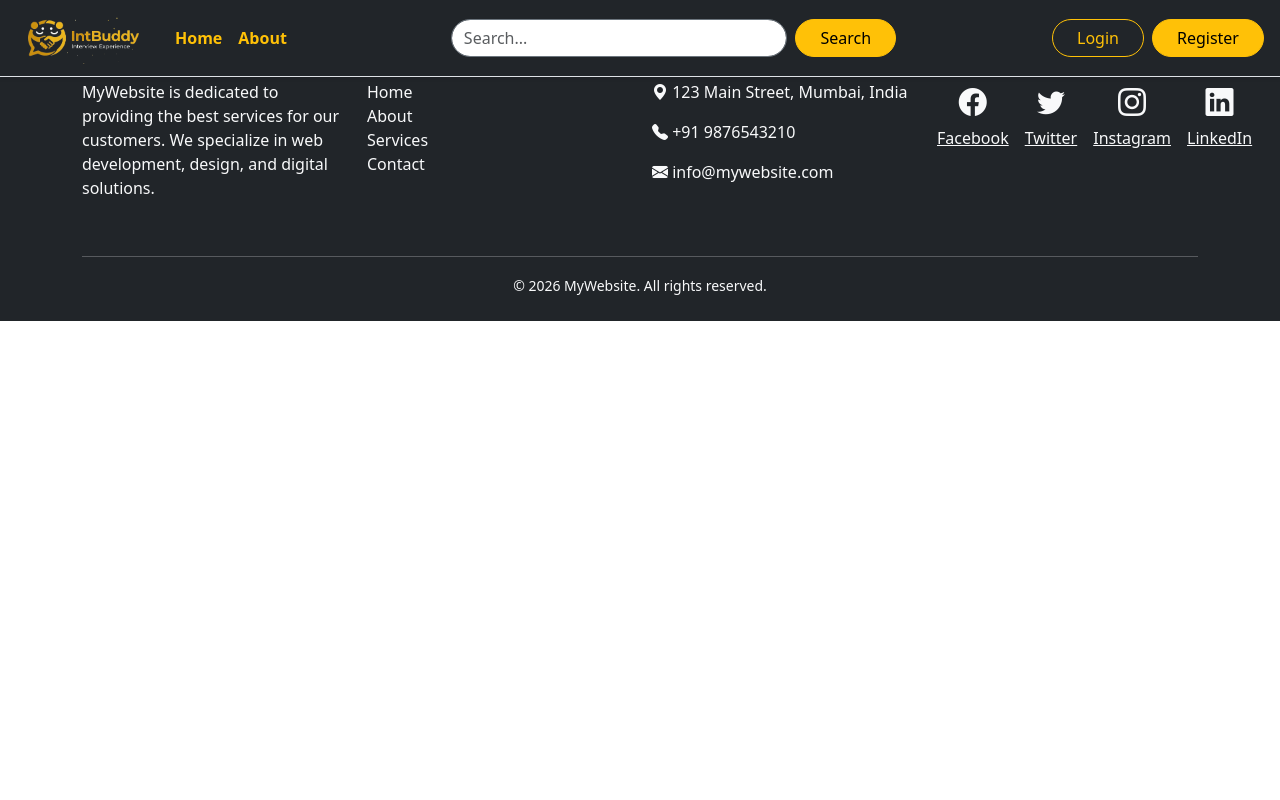
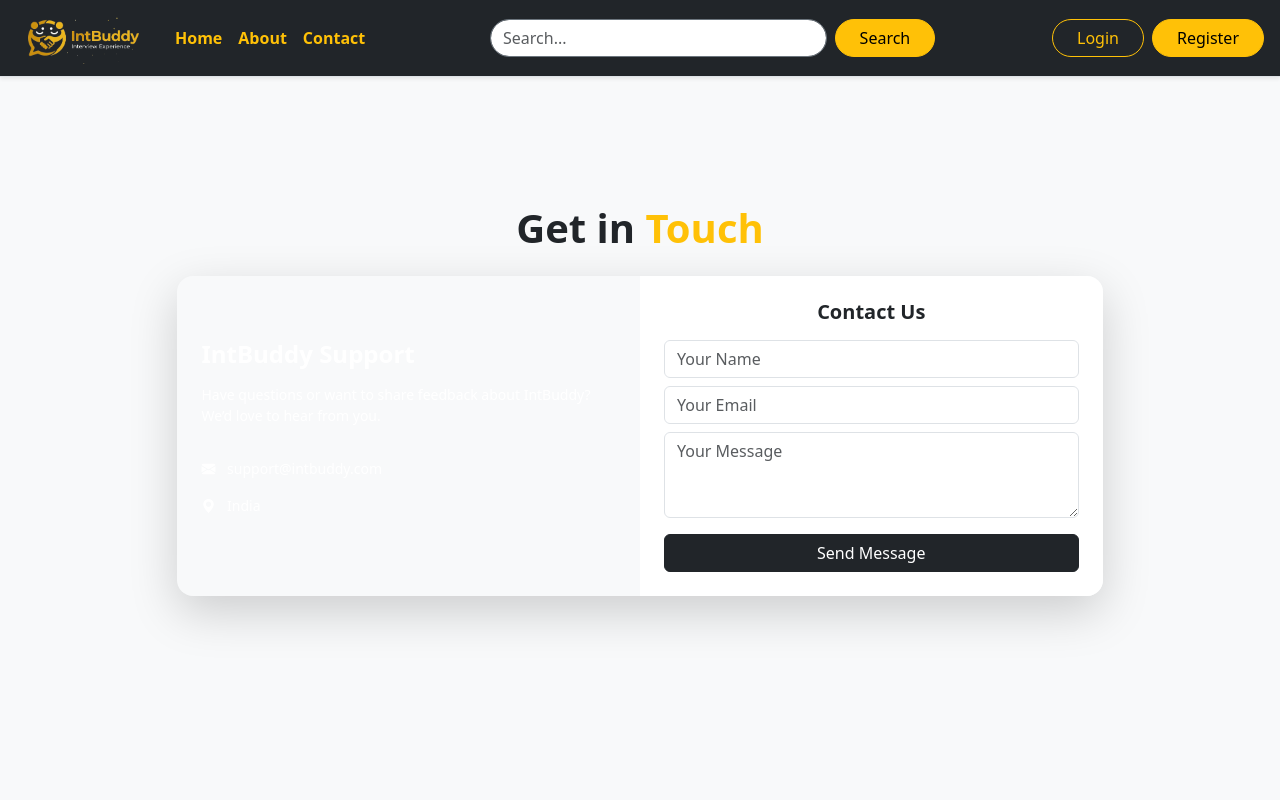
Before and after one commit to N-1218/IntBuddy_Frontend, a React (Vite) app: page /Contact in a window 1280 px wide. Shown: the top 800 px of the page. Built offline with nearby package versions, Linux system fonts and the light colour scheme.

Commit message:
frontend

```diff
--- a/src/App.jsx
+++ b/src/App.jsx
@@ -9,6 +9,7 @@ import About from "./Components/About";
 import Footer from "./Components/Footer";
 import Benefits from "./Components/Benefit";
 import ExperianceForm from "./Components/ExperianceFrom";
+import Contact from "./Components/Contact";
 
 
 import ExperianceForm2 from "./Components/ExperianceFrom2";
@@ -29,9 +30,11 @@ function App() {
             <Benefits />
             <About/>
             <Card />
+            <Contact/>
           </>
         } />
           <Route path="/Home" element={<Home />} />
+          <Route path="/Contact" element={<Contact />} />
         <Route path="/login" element={<Login />} />
         <Route path="/Registration" element={<Registration />} />
         <Route path="/About" element={<About />} />
--- /dev/null
+++ b/src/Components/Contact.jsx
@@ -0,0 +1,85 @@
+import React, { useState, useEffect } from "react";
+import "bootstrap/dist/css/bootstrap.min.css";
+import "bootstrap-icons/font/bootstrap-icons.css";
+
+function Contact() {
+  const [show, setShow] = useState(false);
+
+  useEffect(() => {
+    setTimeout(() => setShow(true), 100);
+  }, []);
+
+  const handleSubmit = (e) => {
+    e.preventDefault();
+    alert("Message sent successfully!");
+  };
+
+  return (
+    <div className="container-fluid min-vh-100 d-flex flex-column align-items-center justify-content-center bg-light">
+
+      {/* Heading */}
+      <h2 className={`fw-bold mb-4 display-6 text-dark fade-heading ${show ? "show" : ""}`}>
+        Get in <span className="text-warning">Touch</span>
+      </h2>
+
+      {/* Contact Card */}
+      <div className={`row shadow-lg rounded-4 overflow-hidden contact-card fade-card ${show ? "show" : ""}`}>
+
+        {/* LEFT SIDE */}
+        <div className="col-md-6 d-flex flex-column justify-content-center p-4 text-white contact-left">
+          <h4 className="fw-bold mb-3">IntBuddy Support</h4>
+          <p className="small">
+            Have questions or want to share feedback about IntBuddy?
+            We’d love to hear from you.
+          </p>
+
+          <div className="mt-3 small">
+            <p><i className="bi bi-envelope-fill me-2"></i> support@intbuddy.com</p>
+            <p><i className="bi bi-geo-alt-fill me-2"></i> India</p>
+          </div>
+        </div>
+
+        {/* RIGHT SIDE */}
+        <div className="col-md-6 bg-white p-4">
+          <h5 className="mb-3 fw-bold text-center">Contact Us</h5>
+
+          <form onSubmit={handleSubmit}>
+            <div className="mb-2">
+              <input
+                type="text"
+                className="form-control custom-input"
+                placeholder="Your Name"
+                required
+              />
+            </div>
+
+            <div className="mb-2">
+              <input
+                type="email"
+                className="form-control custom-input"
+                placeholder="Your Email"
+                required
+              />
+            </div>
+
+            <div className="mb-2">
+              <textarea
+                rows="3"
+                className="form-control custom-input"
+                placeholder="Your Message"
+                required
+              ></textarea>
+            </div>
+
+            <button type="submit" className="btn btn-dark w-100 custom-btn mt-2">
+              Send Message
+            </button>
+          </form>
+        </div>
+
+      </div>
+    </div>
+  );
+}
+
+export default Contact;
--- a/src/Components/Footer.jsx
+++ b/src/Components/Footer.jsx
@@ -9,24 +9,24 @@ function Footer() {
 
           <div className="col-md-3 mb-4">
             <h5>About Us</h5>
-            <p>MyWebsite is dedicated to providing the best services for our customers. We specialize in web development, design, and digital solutions.</p>
+            <p>a platform where users share real interview experiences to help job seekers prepare with practical insights. By building a community-driven knowledge base, we make interviews easier to understand and approach with confidence— for both freshers and experienced professionals.</p>
           </div>
 
           <div className="col-md-3 mb-4">
             <h5>Quick Links</h5>
             <ul className="list-unstyled">
-              <li><Link to="/home" className="text-light text-decoration-none">Home</Link></li>
-              <li><Link to="#/about" className="text-light text-decoration-none">About</Link></li>
+              <li><Link to="/Home" className="text-light text-decoration-none">Home</Link></li>
+              <li><Link to="/About" className="text-light text-decoration-none">About</Link></li>
               <li><Link to="/services" className="text-light text-decoration-none">Services</Link></li>
-              <li><Link to="/contact" className="text-light text-decoration-none">Contact</Link></li>
+              <li><Link to="/Registration" className="text-light text-decoration-none">Registration</Link></li>
             </ul>
           </div>
 
           <div className="col-md-3 mb-4">
             <h5>Contact</h5>
-            <p><i className="bi bi-geo-alt-fill"></i> 123 Main Street, Mumbai, India</p>
+            <p><i className="bi bi-geo-alt-fill"></i> Unique System SKills,Kothrud Pune, India</p>
             <p><i className="bi bi-telephone-fill"></i> +91 9876543210</p>
-            <p><i className="bi bi-envelope-fill"></i> info@mywebsite.com</p>
+            <p><i className="bi bi-envelope-fill"></i> malusarenamrata88@gmail.com</p>
           </div>
 
           <div className="col-md-3 mb-4">
--- a/src/Components/Navbar.jsx
+++ b/src/Components/Navbar.jsx
@@ -26,13 +26,16 @@ function Navbar() {
         </button>
 
         <div className="collapse navbar-collapse" id="navbarNav">
-          {/* Changed text colors to dark for white background */}
+
           <ul className="navbar-nav">
             <li className="nav-item">
               <Link className="nav-link text-warning fw-semibold" to="/">Home</Link>
             </li>
             <li className="nav-item">
               <Link className="nav-link text-warning fw-semibold" to="/About">About</Link>
+            </li>
+            <li className="nav-item">
+              <button className="nav-link text-warning fw-semibold" >Contact</button>
             </li>
           </ul>
 
--- a/src/index.css
+++ b/src/index.css
@@ -1,16 +1,16 @@
-/* 1. Animation for the Badges (More movement) */
+/*  Animation for the Badges (More movement) */
 @keyframes badgeFloat {
   0%, 100% { transform: translateY(0px); }
   50% { transform: translateY(-15px); }
 }
 
-/* 2. Animation for the Text/Heading (Subtle movement + slight tilt) */
+/* Animation for the Text/Heading (Subtle movement + slight tilt) */
 @keyframes textFloat {
   0%, 100% { transform: translateY(0px) rotate(0deg); }
   50% { transform: translateY(-8px) rotate(0.5deg); }
 }
 
-/* 3. Helper Classes */
+/* Helper Classes */
 .float-infinite {
   animation: badgeFloat 4s ease-in-out infinite;
 }
```
